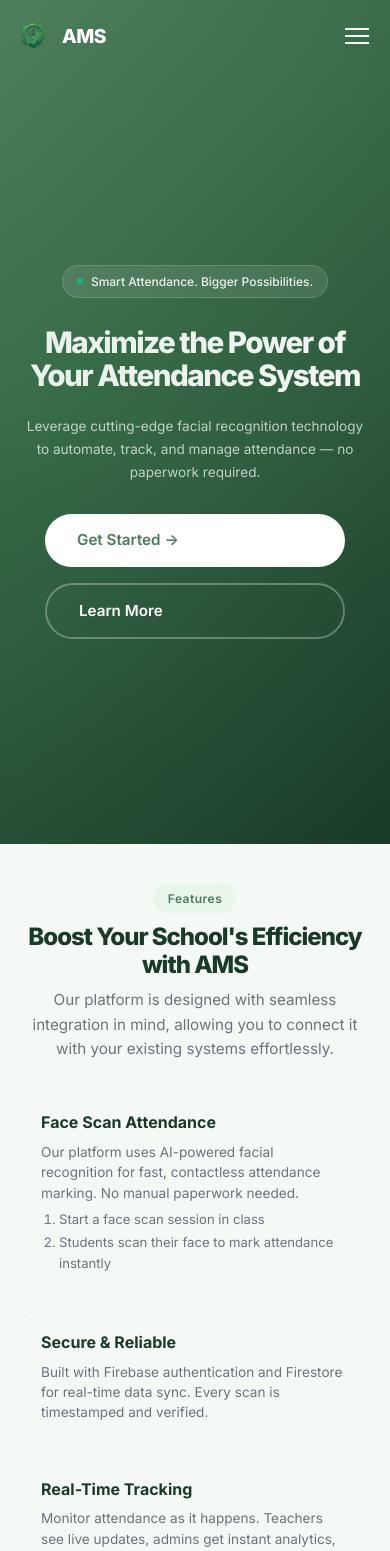
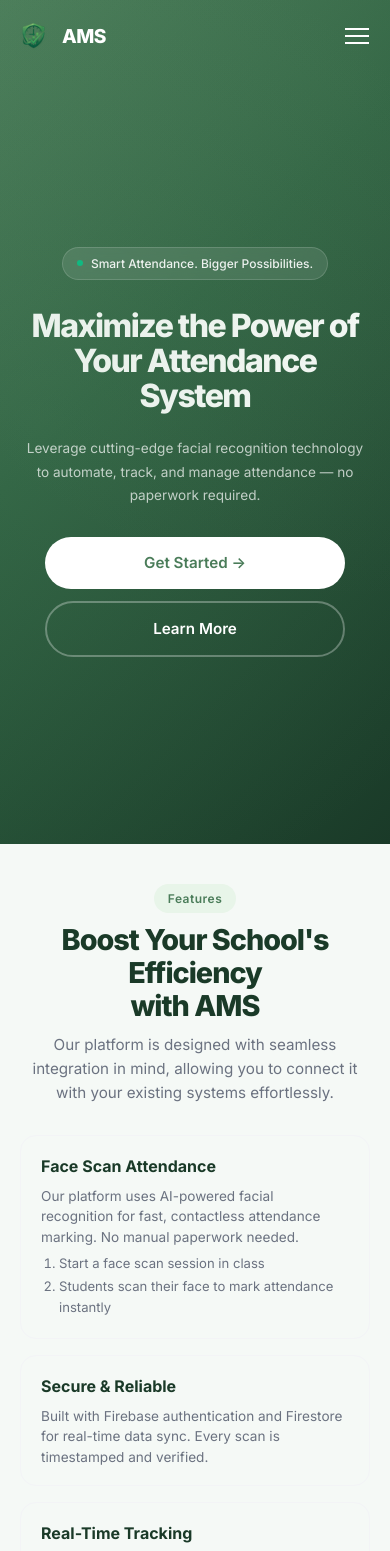
Before and after one commit to Atashaaaaaaaa/ATTENDANCE-MONITORING-WITH-QRCODE-1, a Next.js app in the folder ams-app/: page / in a window 390 px wide. Shown: the top 1551 px of the page. Built offline with nearby package versions, Linux system fonts and the light colour scheme; no server answers.

Commit message:
feat: initialize global CSS with design system variables and landing page styles

```diff
--- a/ams-app/src/app/globals.css
+++ b/ams-app/src/app/globals.css
@@ -3384,3 +3384,76 @@
 .section-card .btn {
   margin-top: 12px;
 }
+
+/* ============================================
+   RESPONSIVE DESIGN OVERRIDES
+   ============================================ */
+@media (max-width: 1024px) {
+  .hero-dashboard-body {
+    flex-direction: column;
+  }
+  .hero-dashboard-sidebar {
+    width: 100%;
+    display: flex;
+    overflow-x: auto;
+    padding-bottom: 10px;
+  }
+  .hero-dash-nav-item {
+    white-space: nowrap;
+    margin-bottom: 0;
+  }
+}
+
+@media (max-width: 768px) {
+  .navbar-links {
+    display: none;
+  }
+  .hero-buttons {
+    flex-direction: column;
+    gap: 12px;
+    width: 100%;
+    max-width: 300px;
+  }
+  .btn-primary, .btn-secondary {
+    width: 100%;
+    justify-content: center;
+  }
+  .hero-stats-row {
+    grid-template-columns: 1fr;
+  }
+  .stats-grid {
+    grid-template-columns: 1fr 1fr;
+  }
+  .hero-dashboard-header {
+    flex-direction: column;
+    align-items: flex-start;
+  }
+  .features-grid {
+    grid-template-columns: 1fr;
+  }
+  .integrations-grid {
+    gap: 12px;
+  }
+  .footer-links {
+    flex-direction: column;
+    gap: 16px;
+  }
+  .hero-dashboard-card {
+    padding: 16px;
+  }
+}
+
+@media (max-width: 480px) {
+  .stats-grid {
+    grid-template-columns: 1fr;
+  }
+  .hero h1 {
+    font-size: 2rem;
+  }
+  .section-title {
+    font-size: 1.8rem;
+  }
+  .hero-content {
+    padding-top: 100px;
+  }
+}
```
